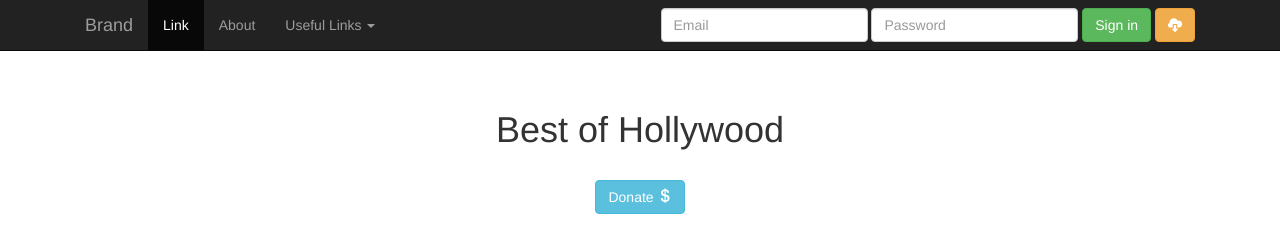
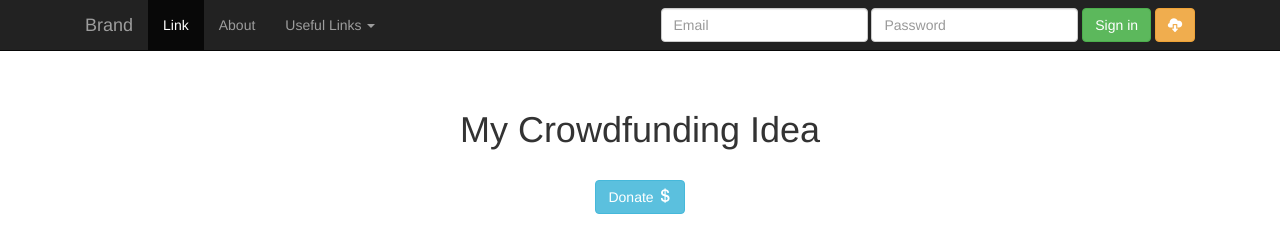
Before and after one commit to cemkoc/bootstrap_ws, a website: page index_final.html in a window 1280 px wide. Shown: the top 230 px of the page. Drawn offline with nearby package versions, Linux system fonts and the light colour scheme.

Commit message:
final index file

```diff
--- a/index_final.html
+++ b/index_final.html
@@ -139,7 +139,7 @@
     <div class="container">
       <div class="starter-template">
         <div class="hero-unit">
-          <h1 style="text-align:center">Best of Hollywood</h1>
+          <h1 style="text-align:center">My Crowdfunding Idea</h1>
           <br>
           <p style="text-align:center"><a href="#" class="btn btn-info btn-large">Donate
           	<span class="glyphicon glyphicon-usd"></span>
```
